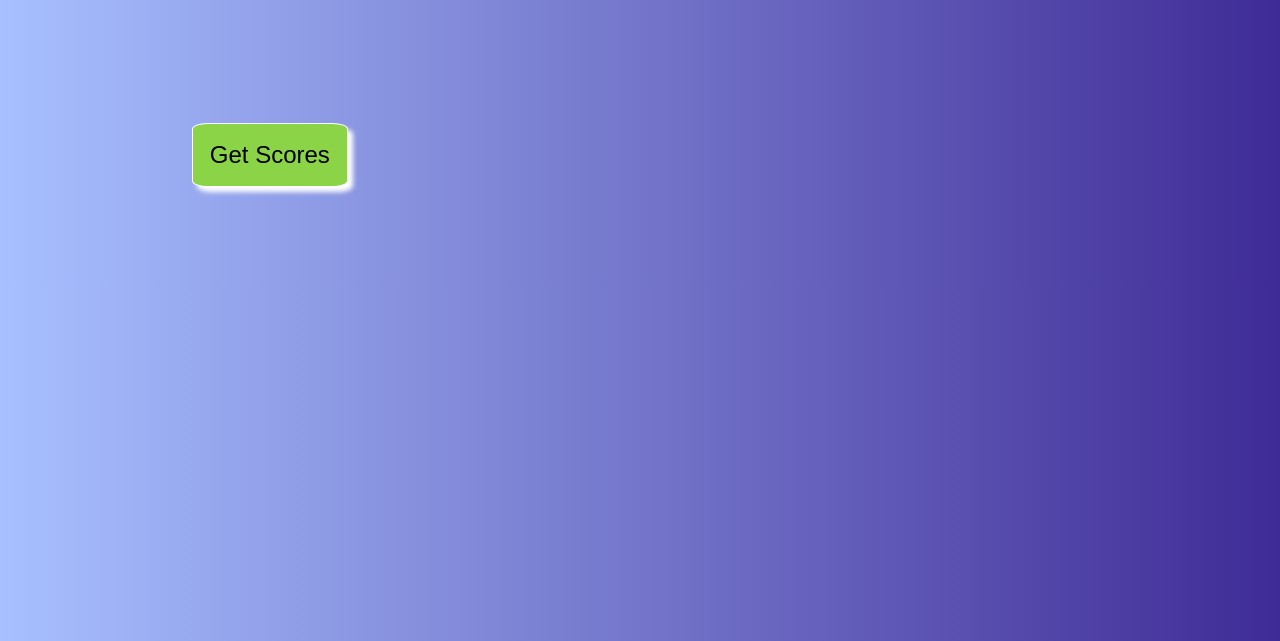
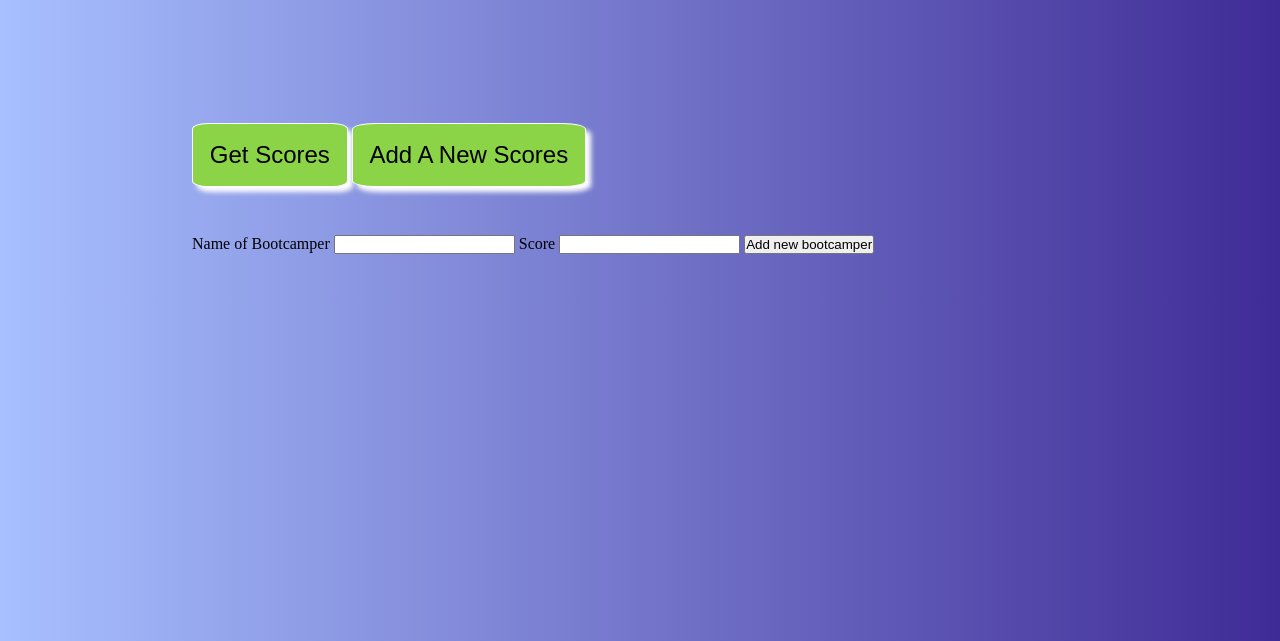
Before and after one commit to corshidan/friday, a website: page views/index.html in a window 1280 px wide. Shown: the part 159-800 px from the top of the page. Drawn offline with Linux system fonts and the light colour scheme; files that its build step writes are made by us from their sources; files whose address does not match are found by name.

Commit message:
added a form

```diff
--- a/views/index.html
+++ b/views/index.html
@@ -11,6 +11,14 @@
 		<section class="container">
 			<h1 class="title">Energizer Scores</h1>
 			<button class="getscores" id="getscores">Get Scores</button>
+			<button class="getscores" id="getscores">Add A New Scores</button>
+			<form action="" class="form" id="form">
+				<label for="name">Name of Bootcamper</label>
+				<input type="text" id="name" />
+				<label for="score" id="score">Score</label>
+				<input type="text" id="score" />
+				<button type="submit">Add new bootcamper</button>
+			</form>
 			<section class="scoresSection" id="scores">
 				<ol id="listscores"></ol>
 			</section>
```
